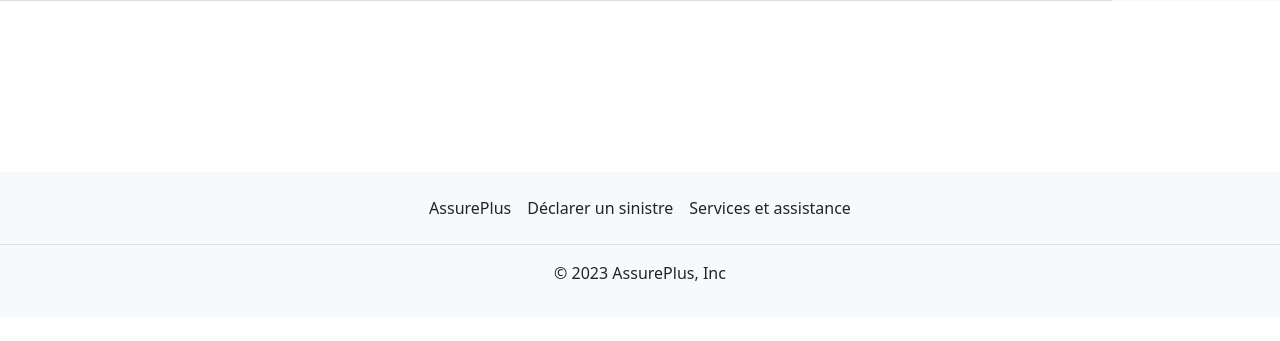
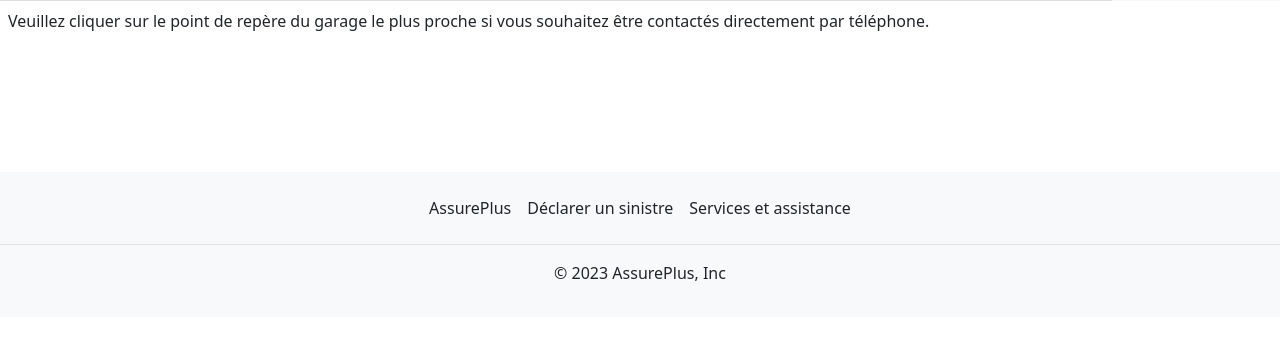
Before and after one commit to AnissaBoukerche/assure-plus-project, a Symfony app: template templates/insurance_claim/_services/garages.html.twig in a window 1280 px wide. Shown: the part 459-800 px from the top of the page. Run offline with Twig, Linux system fonts and the light colour scheme; the template is opened without the code that fills it, so the values that code supplies are empty; style sheets or scripts are compiled from the project's sources; some libraries are stand-ins or nearby versions.

Commit message:
fix-insurance-claim-services

```diff
--- a/templates/insurance_claim/_services/garages.html.twig
+++ b/templates/insurance_claim/_services/garages.html.twig
@@ -13,6 +13,7 @@
 		<h1 class="mt-5 pt-3 ps-2">Garages de réparation partenaires</h1>
 		<p class="ps-2"> Veuillez choisir le garage le plus proche de votre emplacement :</p>
 		<div id="map"></div>
+		<p class="mt-2 ps-2"> Veuillez cliquer sur le point de repère du garage le plus proche si vous souhaitez être contactés directement par téléphone.</p>
 		<a href="{{path('app_insurance_claim_garages')}}"></a>
 	</section>
 	<!-- End of section Services -->
```
